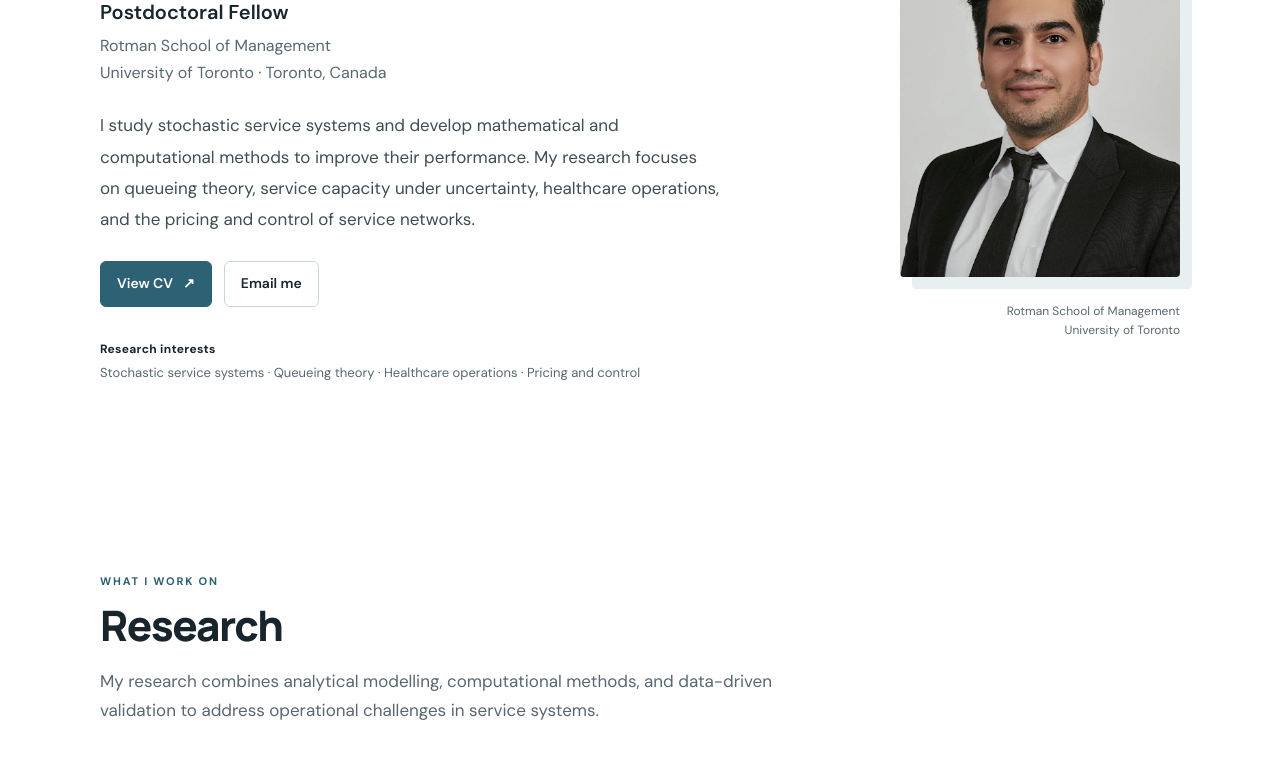
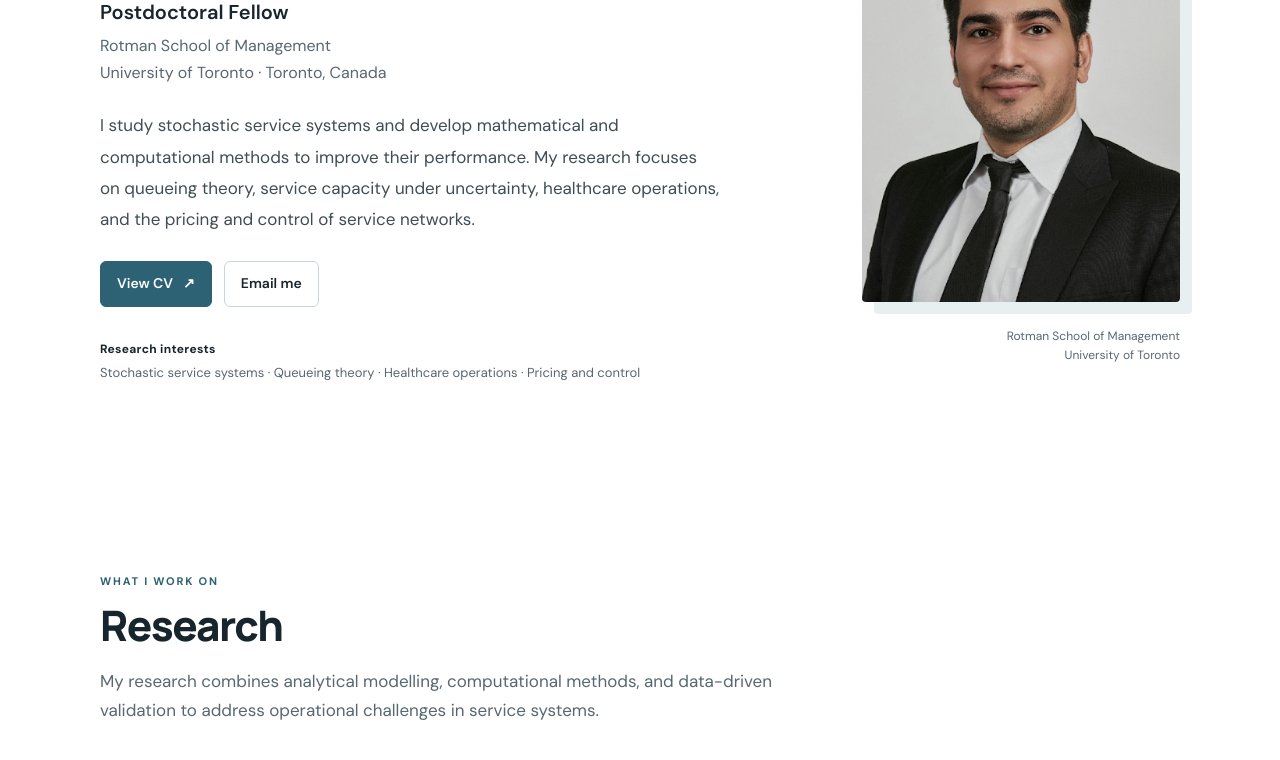
Before and after one commit to arash-asgari/arash-asgari.github.io, a plain HTML site: page index.html in a window 1280 px wide. Shown: the part 297-1057 px from the top of the page. Drawn offline with Linux system fonts and the light colour scheme.

Commit message:
Adjust hero photo styles for better layout
Updated hero photo dimensions and object-fit properties.

```diff
--- a/styles.css
+++ b/styles.css
@@ -42,8 +42,8 @@ h1 { margin: 0; font-size: clamp(44px, 6vw, 68px); font-weight: 800; line-height
 .button-secondary { color: var(--ink); border: 1px solid #cbd6da; background: white; }
 .interests { color: var(--muted); font-size: 13px; line-height: 1.9; }
 .interests strong { color: var(--ink); font-size: 12px; letter-spacing: .3px; }
-.hero-photo-wrap { position: relative; max-width: 280px; justify-self: end; width: 100%; }
-.hero-photo { display: block; width: 100%; height: auto; object-fit: contain; object-position: center; border-radius: 4px; box-shadow: 12px 12px 0 #e8eff0; }
+.hero-photo-wrap { position: relative; width: 100%; max-width: 320px; justify-self: end; }
+.hero-photo { display: block; width: 100%; height: 400px; object-fit: cover; object-position: center 20%; border-radius: 4px; box-shadow: 12px 12px 0 #e8eff0; }
 .photo-caption { margin-top: 25px; color: var(--muted); font-size: 12px; line-height: 1.6; text-align: right; }
 .content-section { padding-top: 78px; padding-bottom: 84px; }
 .section-tint { background: var(--soft); box-shadow: 0 0 0 100vmax var(--soft); clip-path: inset(0 -100vmax); }
```
